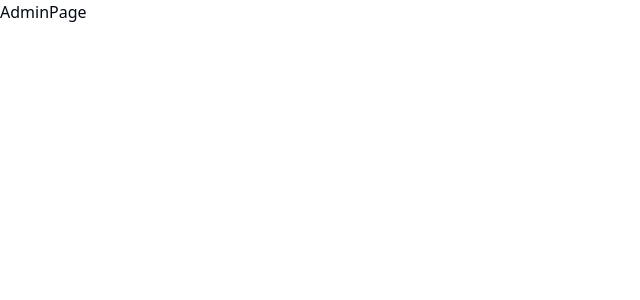
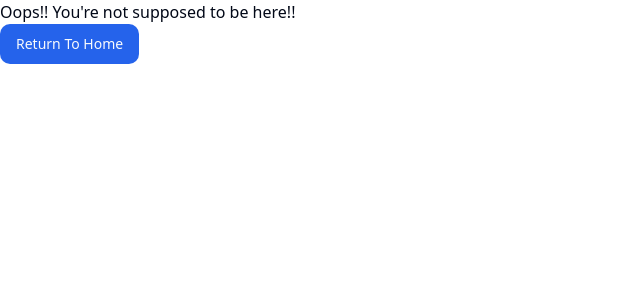
Before and after one commit to Robotics-PEC/Robotics-PEC.github.io, a Next.js app: page /admin/page in a window 1280 px wide. Shown: the top 300 px of the page, without its empty margins (0-640 px from the left). Built offline with nearby package versions, Linux system fonts and the light colour scheme; no server answers.

Commit message:
Updated : Pipeline to include more variables , admin page to check for unauthorized users

```diff
--- a/src/pages/admin/page.tsx
+++ b/src/pages/admin/page.tsx
@@ -1,8 +1,56 @@
-import React from 'react'
+import { Button } from '@/components/ui/button';
+import { client } from '@/lib/supabase/supabase';
+import { useRouter } from 'next/router';
+import React, { useEffect, useState } from 'react'
 
 const AdminPage = () => {
+    const router = useRouter();
+    const [validUser, setValidUser] = useState(false);
+    useEffect(() => {
+        const checkSession = async () => {
+            const { data: { session } } = await client.auth.getSession();
+
+            console.log(session);
+            console.log(new Date().getTime());
+
+            if (session) {
+                setValidUser(true);
+                return;
+            }
+            return;
+        }
+
+        checkSession();
+    }, []);
+
+    const handleLogout = () => {
+        localStorage.clear();
+        router.push("/");
+    }
+
     return (
-        <div>AdminPage</div>
+        <>
+            {
+                validUser ? (
+                    <div>
+                        AdminPage
+                        <Button onClick={handleLogout}>
+                            Logout
+                        </Button>
+                    </div>
+                ) : (
+                    <div>
+                        <p>
+                            Oops!! You're not supposed to be here!!
+                        </p>
+                        <Button onClick={handleLogout}>
+                            Return To Home
+                        </Button>
+                    </div>
+
+                )
+            }
+        </>
     )
 }
 
```
